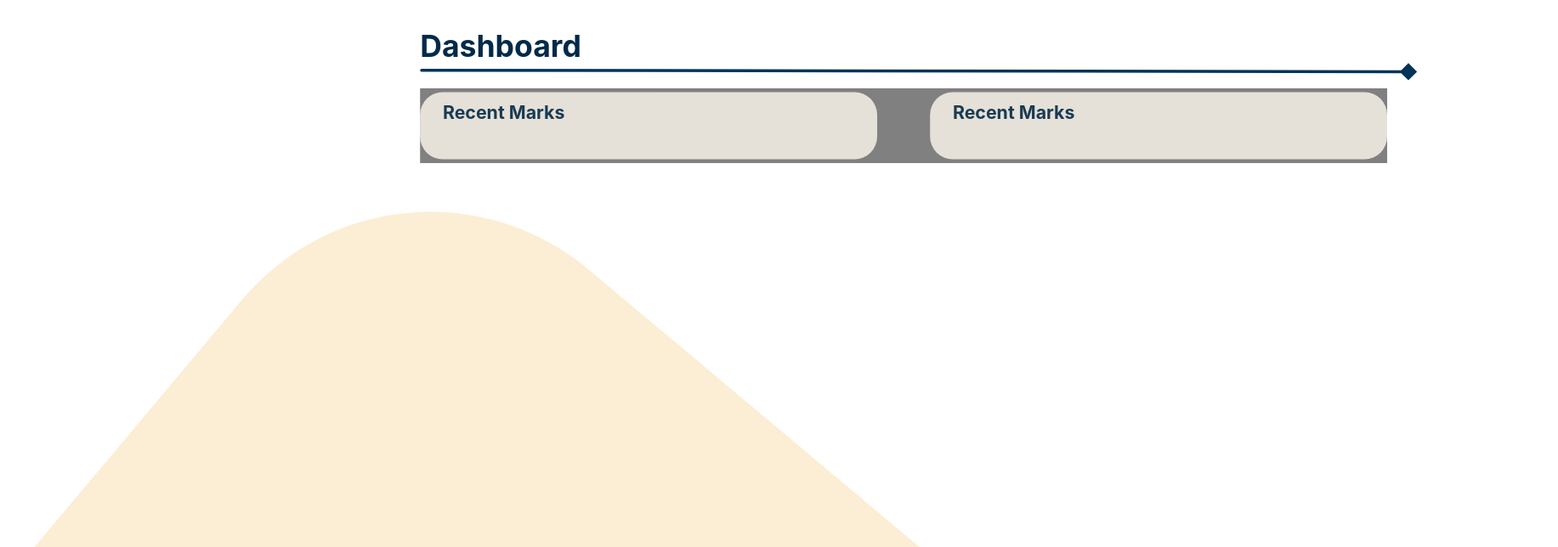
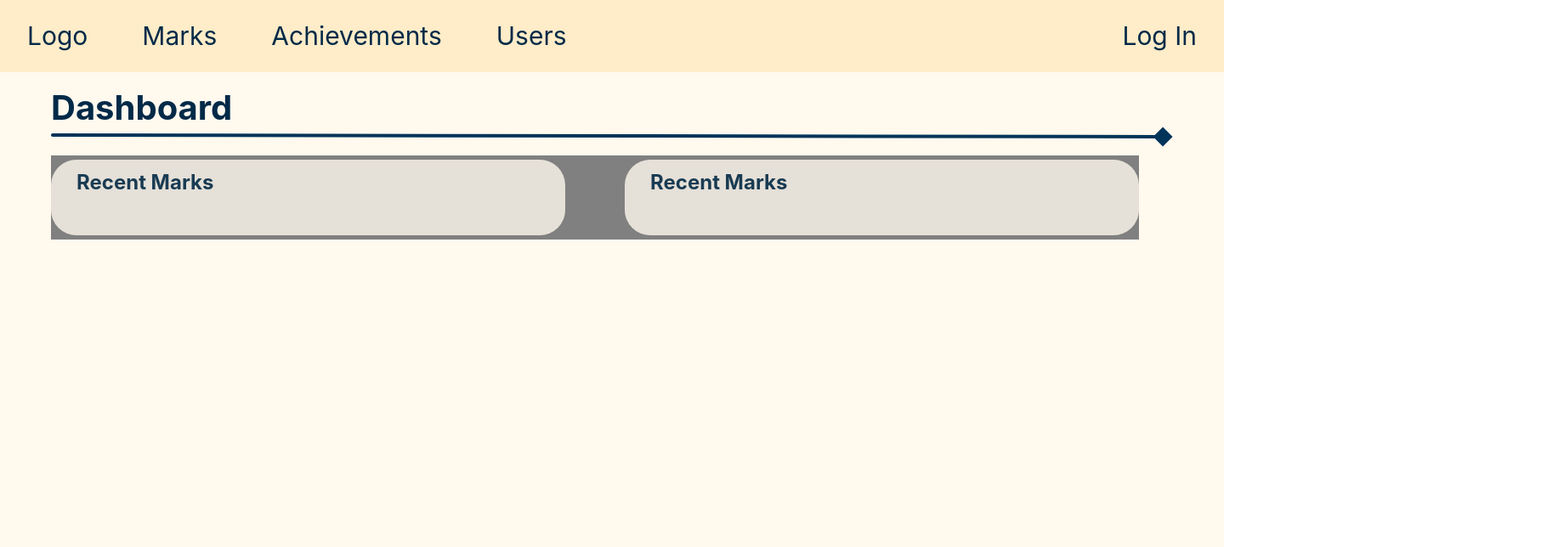
Before and after one commit to AAZZAZRON/Markhive, a React (Create React App) app in the folder frontend/: page / in a window 1280 px wide. Shown: the top 644 px of the page at 85% size, 1833 px wide, since content can reach past the window. Built offline with nearby package versions, Linux system fonts and the light colour scheme.

Commit message:
login/signup

```diff
--- a/frontend/src/App.jsx
+++ b/frontend/src/App.jsx
@@ -5,16 +5,16 @@ import Base from './Base';
 function App() {
     // resize window on size change
     const ref = useRef(null);
-    useEffect(() => {
-        resizeWindow();
-        function resizeWindow() {
-            console.log(window.innerWidth);
-            ref.current.style.transform = `scale(${window.innerWidth / 1440})`;
-        };
-        window.addEventListener("resize", resizeWindow);
-    });
+    // useEffect(() => {
+    //     resizeWindow();
+    //     function resizeWindow() {
+    //         console.log(window.innerWidth);
+    //         ref.current.style.transform = `scale(${window.innerWidth / 1440})`;
+    //     };
+    //     window.addEventListener("resize", resizeWindow);
+    // });
     return (
-        <div ref={ref}>
+        <div ref={ref} className='h-max min-h-screen w-full min-w-max items-center flex flex-col bg-yellow-20'>
             <Base/>
         </div>
     );
--- a/frontend/src/Base.jsx
+++ b/frontend/src/Base.jsx
@@ -11,20 +11,18 @@ export default function Base() {
 
     return (
         <>
-        <div className="min-h-full h-screen flex items-center justify-center py-12 px-4">
-        <div className="max-w-md w-full space-y-8">
-            {/* <NavBar/> */}
+        {/* <div className="min-h-full h-screen flex items-center justify-center py-12 px-4"> */}
             <BrowserRouter>
+                <NavBar/>
                 <Routes>
                     <Route path="/" element={<Dashboard />} />
                     <Route path="/signup" element={<SignupPage />} />
                     <Route path="/login" element={<LoginPage />} />
                     <Route path="*" element={<NoPage />} />
                 </Routes>
+                {/* <Background/> */}
             </BrowserRouter>
-            <Background/>
-        </div>
-        </div>
+        {/* </div> */}
         </>
     );
 }
--- a/frontend/src/components/NavBar.jsx
+++ b/frontend/src/components/NavBar.jsx
@@ -1,23 +1,27 @@
 import React from 'react'
 import '../styles/NavBar.scss'
+import { useLocation } from 'react-router-dom'
 
 
 
 export default function NavBar() {
+    const location = useLocation();
+    const noNavBar = ['/login', '/signup'] // pages with no nav bar
+    if (noNavBar.includes(location.pathname)) {
+        return (<></>)
+    }
 
     return (
-        <div className='nav-bar'>
-            <div class='left'>
+        <div className='relative flex w-full justify-between items-center bg-yellow-50 px-8 py-5 gap-16'>
+            <div class='flex items-center gap-16'>
                 <div>Logo</div>
                 <div>Marks</div>
                 <div>Achievements</div>
                 <div>Users</div>
             </div>
-            <div>
-
-            </div>
-            {/* {!user && <LoginButton />}
-            {user && <LogoutButton />} */}
+            <a href='/login' class='hover:font-bold'>
+                Log In
+            </a>
         </div>
     )
 }
--- a/frontend/src/components/auth/FormAction.jsx
+++ b/frontend/src/components/auth/FormAction.jsx
@@ -10,7 +10,7 @@ export default function FormAction({
             type==='Button' ?
             <button
                 type={action}
-                className="group relative w-full flex justify-center py-2 px-4 border border-transparent text-sm font-medium rounded-md text-white bg-purple-600 hover:bg-purple-700 focus:outline-none focus:ring-2 focus:ring-offset-2 focus:ring-purple-500 mt-10"
+                className="group relative w-full flex justify-center py-2 px-4 border border-transparent text-sm font-medium rounded-md bg-yellow-40 hover:bg-yellow-50 focus:outline-none focus:ring-2 focus:ring-offset-2 focus:ring-blue-10 mt-10"
                 onSubmit={handleSubmit}
             >
 
--- a/frontend/src/screens/LoginPage.jsx
+++ b/frontend/src/screens/LoginPage.jsx
@@ -5,6 +5,8 @@ export default function LoginPage() {
 
     return (
         <>
+        <div className="flex justify-center h-full min-h-fit items-center">
+            <div className="max-w-md w-full py-8">
                     <Header
                         heading="Login to your account"
                         paragraph="Don't have an account yet?"
@@ -13,6 +15,9 @@ export default function LoginPage() {
                     />
 
                     <Login/>
+            </div>
+        </div>
+
         </>
     )
 }
--- a/frontend/src/screens/SignupPage.jsx
+++ b/frontend/src/screens/SignupPage.jsx
@@ -4,13 +4,17 @@ import Signup from "../components/auth/Signup";
 export default function SignupPage(){
     return(
         <>
+        <div className="flex justify-center h-full min-h-fit items-center">
+            <div className="max-w-md w-full py-8">
                 <Header
                 heading="Signup to create an account"
                 paragraph="Already have an account? "
                 linkName="Login"
-              linkUrl="/"
+                linkUrl="/login"
                 />
                 <Signup/>
+            </div>
+        </div>
         </>
     )
 }
--- a/frontend/src/styles/App.scss
+++ b/frontend/src/styles/App.scss
@@ -8,12 +8,12 @@ body {
 .website {
   align-items: center;
   background-color: #ffffff;
-  border: 1px none;
+  // border: 1px none;
   display: flex;
   flex-direction: column;
-  height: auto;
-  width: 1440px;
+  // min-height: 100%;
+  width: 100%;
   position: relative;
-  transform-origin: 0 0;
-  overflow: hidden;
+  // transform-origin: 0 0;
+  // overflow: hidden;
 }
--- a/frontend/tailwind.config.js
+++ b/frontend/tailwind.config.js
@@ -11,11 +11,14 @@ module.exports = {content: [
         100: '#F7DBA7',
         80: '#EEC77E',
         60: '#F1D092',
+        50: '#FFECC8',
         40: '#FCEED5',
         20: '#FFF9EE',
       },
       blue: {
+        100: '#003459',
         80: '#002A48',
+        10: '#E6F1F4',
       },
     },
     fontFamily: {
```
Lines whose indentation alone changed are shown as unchanged.
